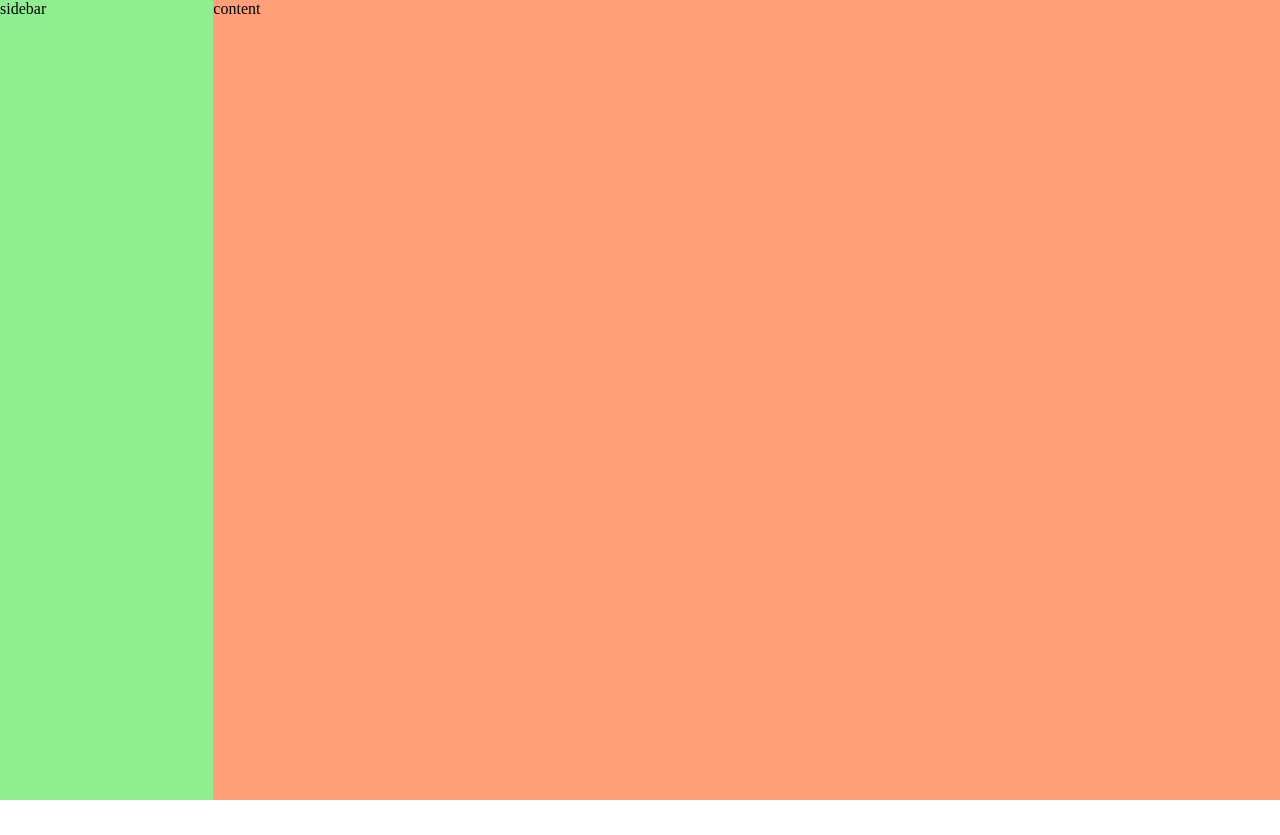
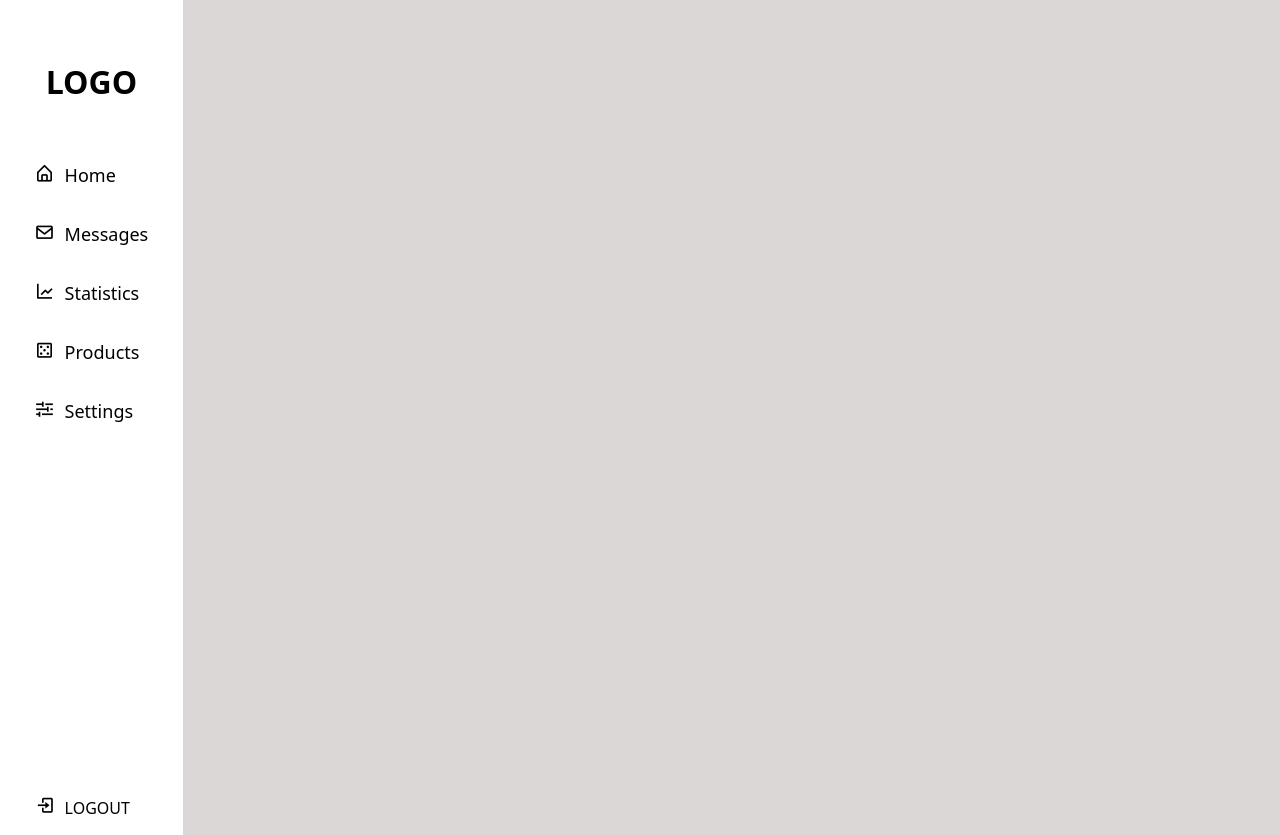
Before and after one commit to LuisCRangel/Meal-APi, a React (Vite) app: page / in a window 1280 px wide. Before the commit the page ends 800 px from the top, so only its background shows below. Built offline with nearby package versions, Linux system fonts and the light colour scheme.

Commit message:
build navbar

```diff
--- a/index.html
+++ b/index.html
@@ -3,6 +3,7 @@
   <head>
     <meta charset="UTF-8" />
     <link rel="icon" type="image/svg+xml" href="/vite.svg" />
+    <link href='https://unpkg.com/boxicons@2.1.4/css/boxicons.min.css' rel='stylesheet'>
     <meta name="viewport" content="width=device-width, initial-scale=1.0" />
     <title>Vite + React</title>
   </head>
--- a/package.json
+++ b/package.json
@@ -10,7 +10,8 @@
   },
   "dependencies": {
     "react": "^18.2.0",
-    "react-dom": "^18.2.0"
+    "react-dom": "^18.2.0",
+    "react-icons": "^4.8.0"
   },
   "devDependencies": {
     "@types/react": "^18.0.28",
--- a/src/App.css
+++ b/src/App.css
@@ -1,3 +1,6 @@
+*{
+  font-family: system-ui, -apple-system, BlinkMacSystemFont, 'Segoe UI', Roboto, Oxygen, Ubuntu, Cantarell, 'Open Sans', 'Helvetica Neue', sans-serif;
+}
 body{
   margin: 0;
   padding: 0;
@@ -6,13 +9,37 @@ body{
 .App{
   min-height: 100vh;
   display: grid;
-  grid-template-columns: repeat(6, minmax(0, 1fr));
-}
-.sidebar{
-  background-color: lightgreen;
+  grid-template-columns: repeat(7, minmax(0, 1fr));
 }
 
+.sidebar{
+margin: 0 auto;
+}
+
+  .sidebar h1{
+    margin: 60px 0;
+    text-align: center;
+  }
+
 .content{
-  background-color: lightsalmon;
-  grid-column: span 5;
+  padding: 0 30px;
+  background-color: rgb(220, 215, 215);
+  grid-column: span 6;
+  text-align: center;
 }
+
+.sidebar-list{
+  display: flex;
+  flex-direction: column;
+  height: 77vh;
+  gap: 35px;
+  list-style: none;
+  margin: 0;
+  padding-left: 0;
+  font-size: 18px;
+}
+
+i{
+  font-size: 20px;
+  margin-right: 10px;
+}
--- a/src/App.jsx
+++ b/src/App.jsx
@@ -1,12 +1,26 @@
 import './App.css'
-
 function App() {
 
 
   return (
     <div className="App">
-    <div className='sidebar'>sidebar</div>
-    <div className='content'>content</div>
+    <div className='sidebar'>
+    <h1>LOGO</h1>
+    <ul className='sidebar-list'>
+      <li><i className='bx bx-home-alt'></i>Home</li>
+      <li><i className='bx bx-envelope'></i>Messages</li>
+      <li><i className='bx bx-line-chart' ></i>Statistics</li>
+      <li><i className='bx bx-dice-5'></i>Products</li>
+      <li><i className='bx bx-slider'></i>Settings</li>
+    </ul>
+    <p><i className='bx bx-log-in' ></i>LOGOUT</p>
+    </div>
+    <div className='content'>
+    <div className='card-content'>
+      <span></span>
+    </div>
+
+    </div>
 
     </div>
   )
```
Also changed, not shown: 1 other file (tests, documents, lock files or other folders).
